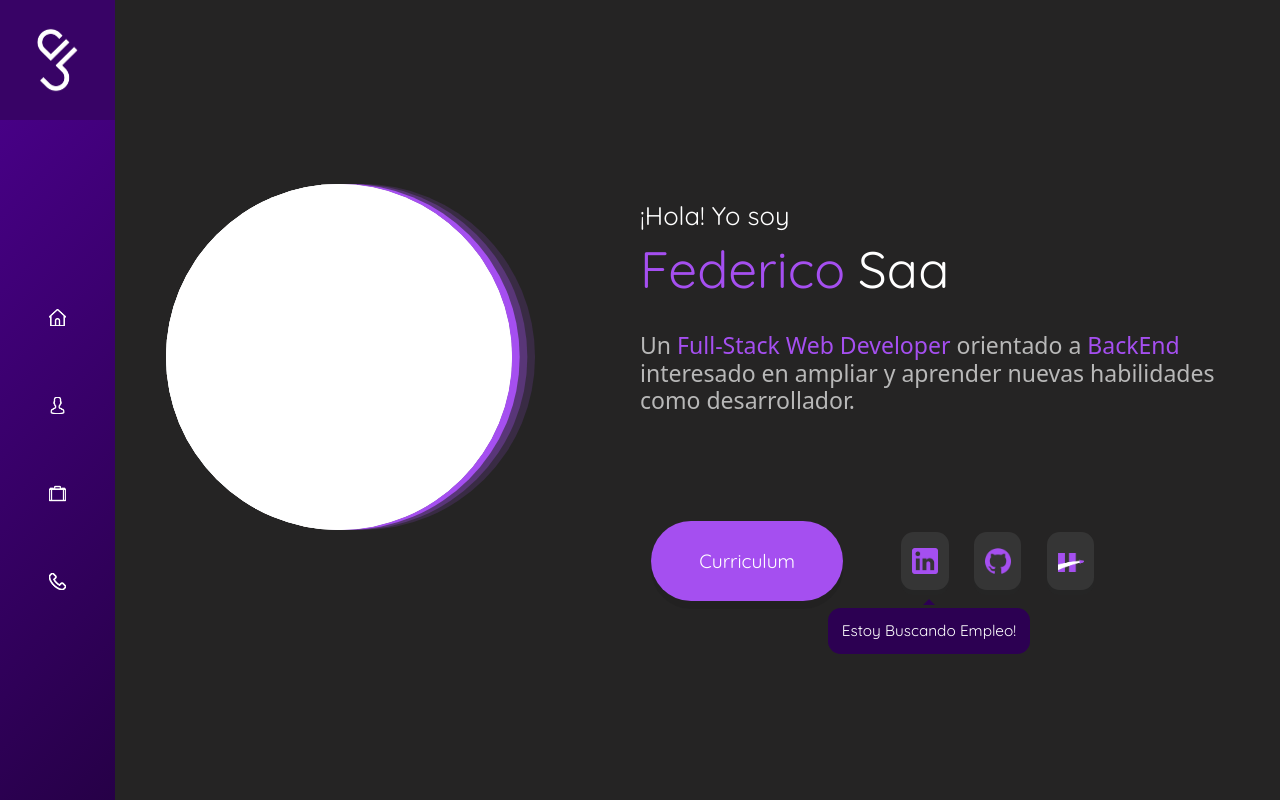
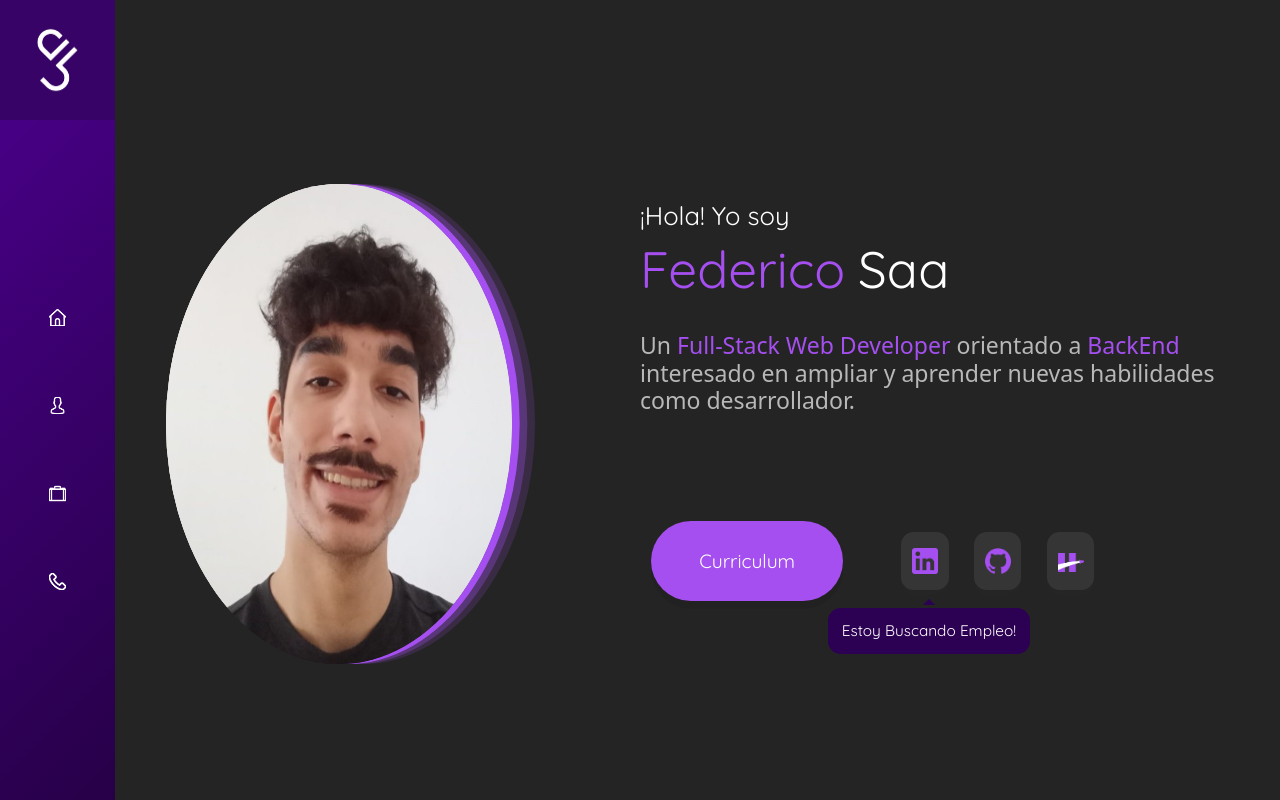
Before and after one commit to saja04/my-portfolio, a React (Vite) app in the folder client/: page / in a window 1280 px wide. Built offline with nearby package versions, Linux system fonts and the light colour scheme; no server answers.

Commit message:
added profile picture

```diff
--- a/client/src/components/HomeComponents/ProfileImage/profileImage.jsx
+++ b/client/src/components/HomeComponents/ProfileImage/profileImage.jsx
@@ -1,5 +1,5 @@
 import style from './profileImage.module.css'
-import profileImage from '../../../assets/blank.png'
+import profileImage from '../../../assets/edit.png'
 
 const ProfileImage = () => {
 
--- a/client/src/components/HomeComponents/ProfileImage/profileImage.module.css
+++ b/client/src/components/HomeComponents/ProfileImage/profileImage.module.css
@@ -3,6 +3,7 @@
     margin-top: 23vh;
     margin-left: 13vw;
     width: 27vw;
+    height:60vh;
     border-radius: 100%;
     box-shadow: 1.8vw 0 #392B44;
 }
@@ -10,6 +11,7 @@
     position:absolute;
     margin-top: 23vh;
     margin-left: 13vw;
+    height:60vh;
     width: 27vw;
     border-radius: 100%;
     box-shadow: 1.2vw 0 #593678;
@@ -19,6 +21,7 @@
     margin-top: 23vh;
     margin-left: 13vw;
     width: 27vw;
+    height:60vh;
     border-radius: 100%;
     box-shadow: .6vw 0 #A54FF0;
 }
```
Also changed, not shown: client/src/assets/edit.png (added).
